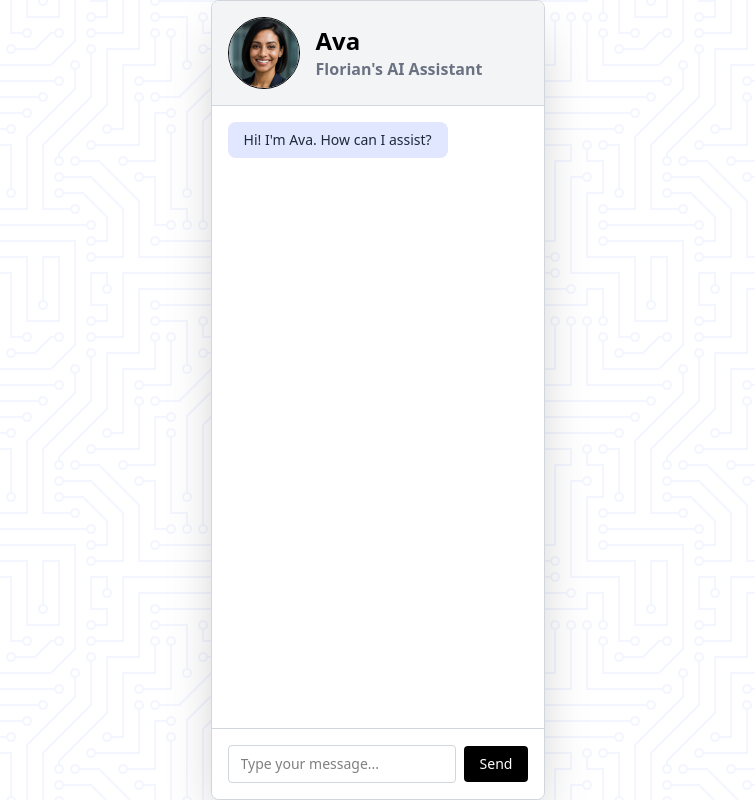
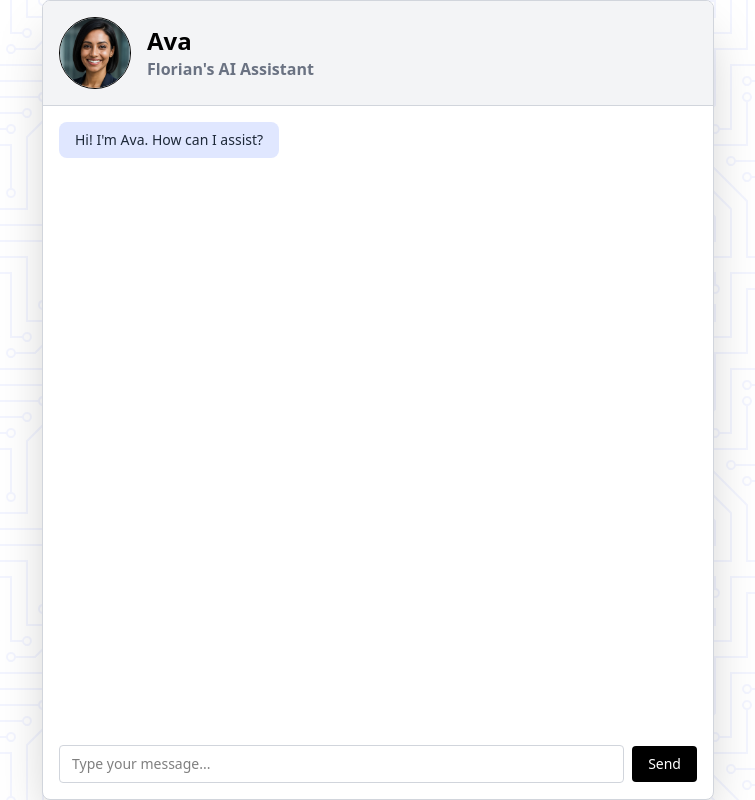
Before and after one commit to Florian-Celibashi/Ava-AI-Assistant, a React (Vite) app in the folder frontend/: page / in a window 1280 px wide. Shown: the whole page, without its empty margins (262-1017 px from the left). Built offline with nearby package versions, Linux system fonts and the light colour scheme.

Commit message:
Reverting back to previous UI model

```diff
--- a/frontend/src/App.jsx
+++ b/frontend/src/App.jsx
@@ -44,9 +44,8 @@ function App() {
   };
 
   return (
-    <div className="h-screen flex flex-col">
-      <div className="flex flex-col flex-1 mx-auto bg-white shadow-2xl rounded-lg overflow-hidden max-w-2xl border border-gray-300">
-        <div className="sticky top-0 z-10 flex items-center gap-4 p-4 bg-gray-100 border-b border-gray-300">
+    <div className="flex flex-col h-screen mx-auto bg-white shadow-2xl rounded-lg overflow-hidden max-w-2xl border border-gray-300">
+      <div className="flex items-center gap-4 p-4 bg-gray-100 border-b border-gray-300">
         <img src={avatar} alt="Ava" className="w-18 h-18 rounded-full object-cover border" />
         <div>
           <h2 className="font-bold text-2xl">Ava</h2>
@@ -73,7 +72,7 @@ function App() {
         )}
       </div>
 
-        <div className="sticky bottom-0 z-10 flex items-center gap-2 p-4 bg-white border-t border-gray-300">
+      <div className="flex items-center gap-2 p-4">
         <input
           type="text"
           className="flex-1 rounded px-3 py-2 text-sm border-gray-300 border"
@@ -91,7 +90,6 @@ function App() {
         </button>
       </div>
     </div>
-    </div>
   );
 }
 
```
Lines whose indentation alone changed are shown as unchanged.
